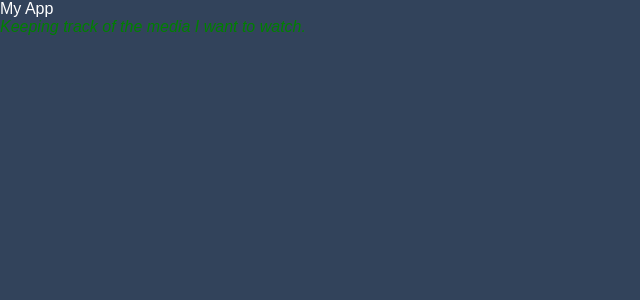
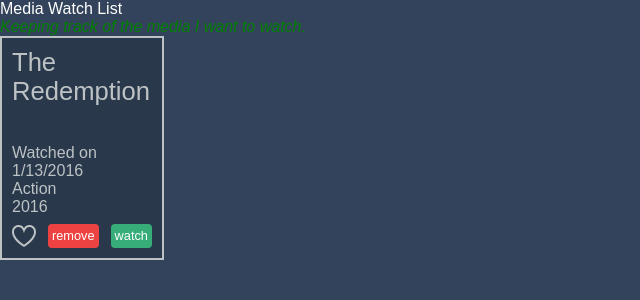
Before and after one commit to JJHPhoto/angular-essential-training, an Angular app: page / in a window 1280 px wide. Shown: the top 300 px of the page, without its empty margins (0-640 px from the left). Built offline with nearby package versions, Linux system fonts and the light colour scheme.

Commit message:
Added media item to the component. Checked browswer to see if it was displayed. It was.

```diff
--- a/src/app/app.component.html
+++ b/src/app/app.component.html
@@ -1,2 +1,7 @@
-<h1>My App</h1>
-<p class="description">Keeping track of the media I want to watch.</p>
+<section>
+  <header>
+    <h1>Media Watch List</h1>
+    <p class="description">Keeping track of the media I want to watch.</p>
+  </header>
+  <mw-media-item></mw-media-item>
+</section>
--- a/src/app/app.module.ts
+++ b/src/app/app.module.ts
@@ -1,10 +1,11 @@
 import { NgModule } from "@angular/core";
 import { BrowserModule } from "@angular/platform-browser";
 import { AppComponent } from "./app.component";
+import { MediaItemComponent } from "./media-item.component";
 
 @NgModule({
   imports: [BrowserModule],
-  declarations: [AppComponent],
+  declarations: [AppComponent, MediaItemComponent],
   bootstrap: [AppComponent],
 })
 export class AppModule {}
--- /dev/null
+++ b/src/app/media-item.component.css
@@ -0,0 +1,66 @@
+:host {
+  display: flex;
+  flex-direction: column;
+  width: 140px;
+  height: 200px;
+  border: 2px solid;
+  background-color: #29394b;
+  padding: 10px;
+  color: #bdc2c5;
+  margin: 0 12px 12px 0;
+}
+h2 {
+  font-size: 1.6em;
+  flex: 1;
+}
+:host(.medium-movies) {
+  border-color: #53ace4;
+}
+:host(.medium-movies) > h2 {
+  color: #53ace4;
+}
+:host(.medium-series) {
+  border-color: #45bf94;
+}
+:host(.medium-series) > h2 {
+  color: #45bf94;
+}
+.tools {
+  margin-top: 8px;
+  display: flex;
+  flex-wrap: nowrap;
+  justify-content: space-between;
+}
+.favorite {
+  width: 24px;
+  height: 24px;
+  fill: #bdc2c5;
+  cursor: pointer;
+}
+.favorite.is-favorite {
+    fill: #37ad79;
+}
+.favorite.is-favorite-hovering {
+    fill: #45bf94;
+}
+.favorite.is-favorite.is-favorite-hovering {
+    fill: #ec4342;
+}
+.delete {
+  display: block;
+  background-color: #ec4342;
+  padding: 4px;
+  font-size: .8em;
+  border-radius: 4px;
+  color: #ffffff;
+  cursor: pointer;
+}
+.details {
+  display: block;
+  background-color: #37ad79;
+  padding: 4px;
+  font-size: .8em;
+  border-radius: 4px;
+  color: #ffffff;
+  text-decoration: none;
+}
--- /dev/null
+++ b/src/app/media-item.component.html
@@ -0,0 +1,16 @@
+<h2>The Redemption</h2>
+<div>Watched on 1/13/2016</div>
+<div>Action</div>
+<div>2016</div>
+<div class="tools">
+  <svg class="favorite" xmlns="http://www.w3.org/2000/svg" viewBox="0 0 24 24">
+    <path d="M12 9.229c.234-1.12 1.547-6.229 5.382-6.229 2.22 0 4.618 1.551 4.618 5.003 0 3.907-3.627 8.47-10 12.629-6.373-4.159-10-8.722-10-12.629 0-3.484 2.369-5.005 4.577-5.005 3.923 0 5.145 5.126 5.423 6.231zm-12-1.226c0 4.068 3.06 9.481 12 14.997 8.94-5.516 12-10.929 12-14.997 0-7.962-9.648-9.028-12-3.737-2.338-5.262-12-4.27-12 3.737z"
+    />
+  </svg>
+  <a class="delete">
+    remove
+  </a>
+  <a class="details">
+    watch
+  </a>
+</div>
```
Also changed, not shown: src/app/media-item.component.ts (added, +8 -0 lines).
